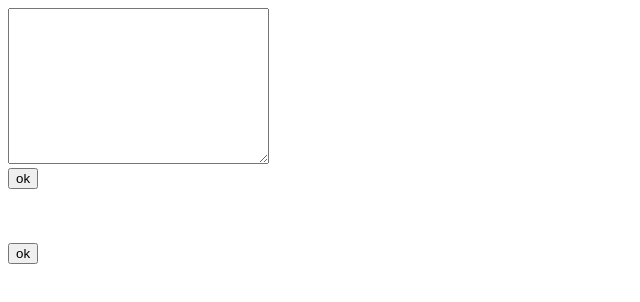
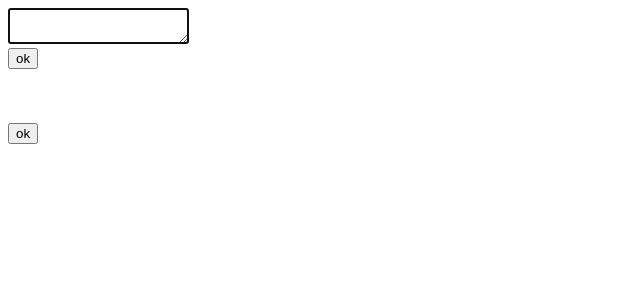
Before and after one commit to JUNSEOK-AHN/quizLetSupporter, a plain HTML site: page index.html in a window 1280 px wide. Shown: the whole page, without its empty margins (0-640 px from the left). Drawn offline with Linux system fonts and the light colour scheme.

Commit message:
Update index.html

```diff
--- a/index.html
+++ b/index.html
@@ -9,7 +9,7 @@
 <body>
     <!-- This is a comment -->
 
-    <textarea name="textArea" id="textArea" cols="30" rows="10"></textarea>
+    <textarea name="textArea" id="textArea" autofocus></textarea>
     <br>
     <button id="btn">ok</button>
     <div id="textDiv"></div>
```
